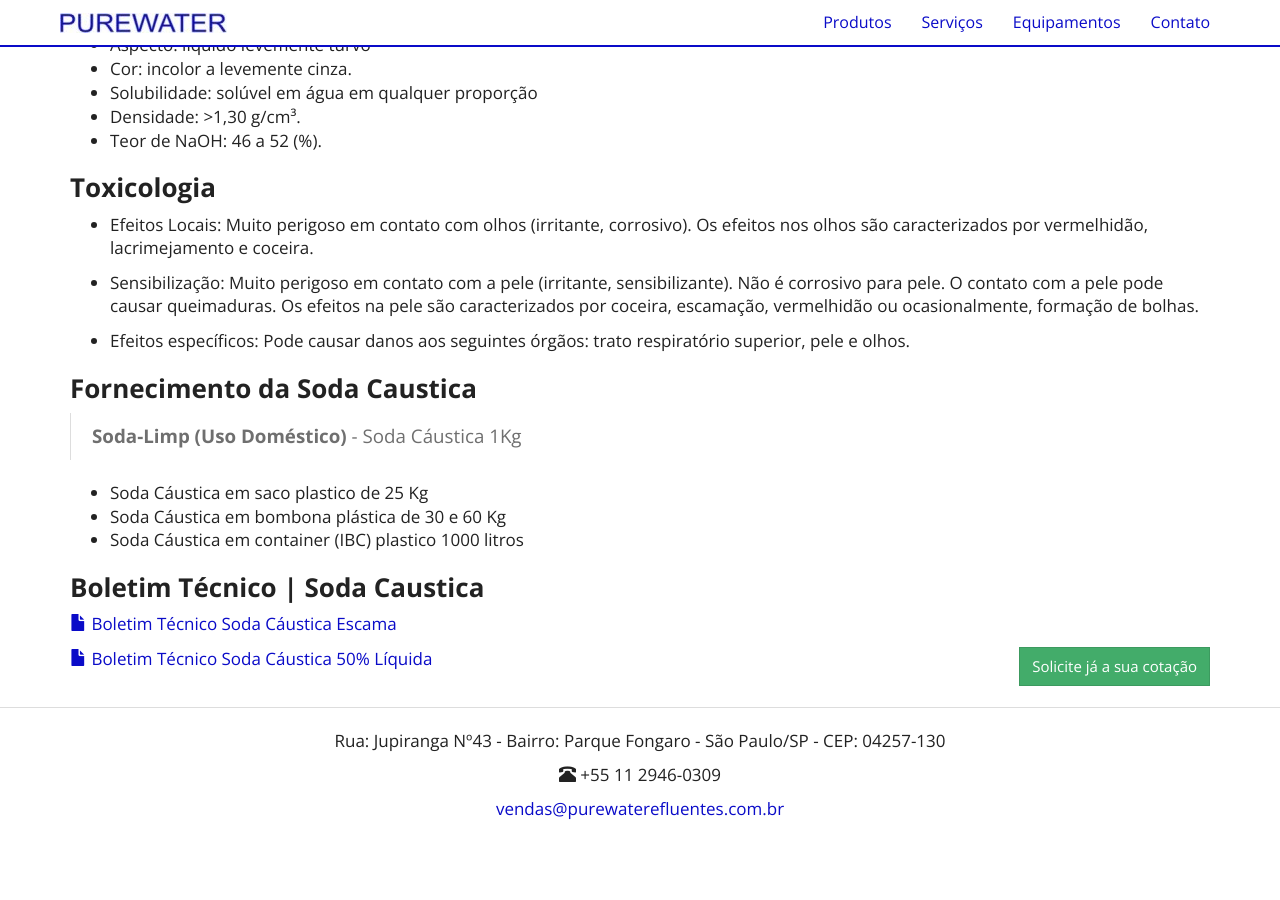
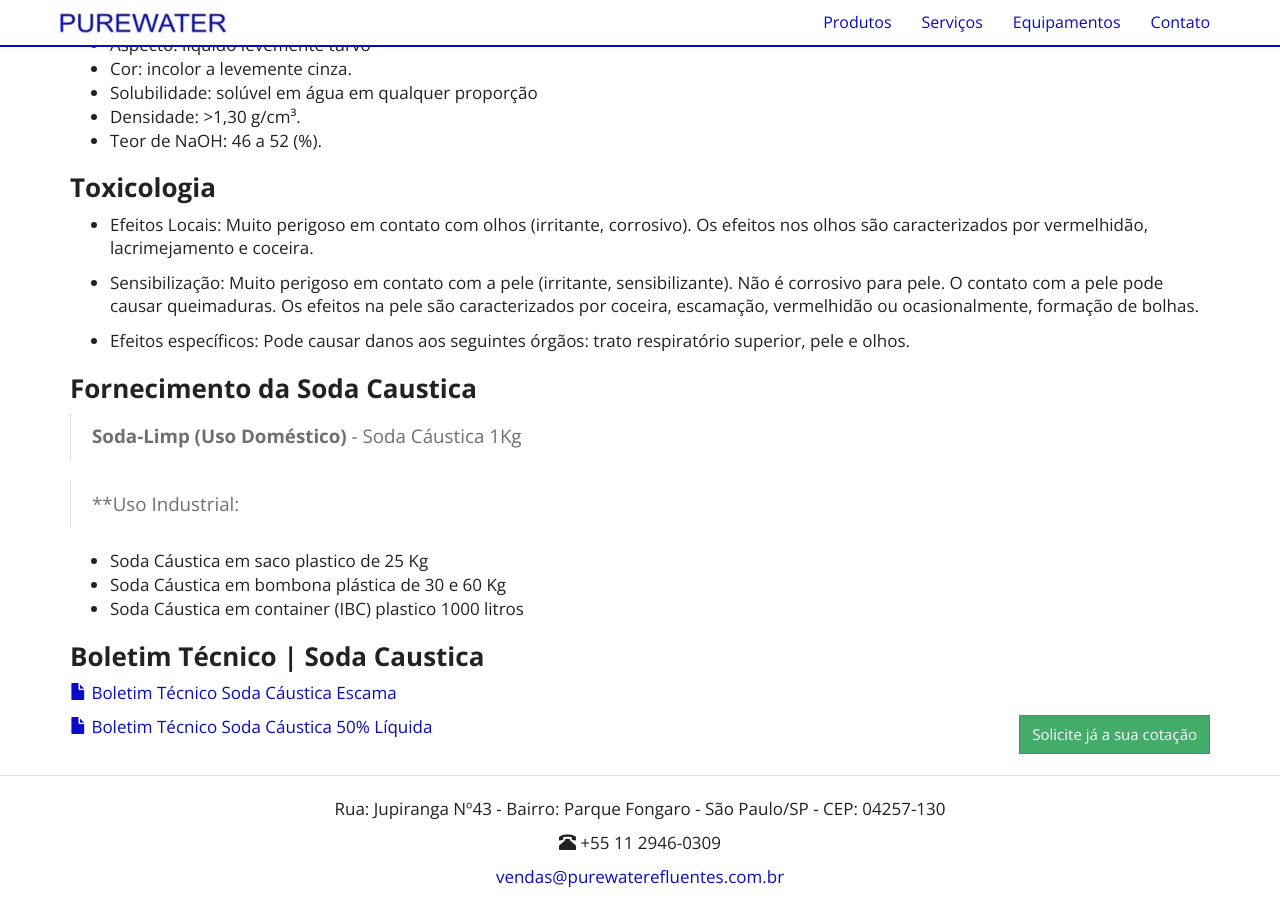
Before and after one commit to purewaterefluentes/purewaterefluentes.github.io, a Jekyll site: the page built from produtos/hidroxido-de-sodio-soda-caustica.md, in a window 1280 px wide and 900 px high, scrolled down 1075 px. Built offline with Jekyll 4.4.1, drawn with Linux system fonts in a browser that asks for light colours; nearby versions of some CDN libraries; library files that are not in the unit come from our copies; before the commit the page ends 1907 px from its top, so only the background shows below that.

Commit message:
Update hidroxido-de-sodio-soda-caustica.md

```diff
--- a/produtos/hidroxido-de-sodio-soda-caustica.md
+++ b/produtos/hidroxido-de-sodio-soda-caustica.md
@@ -54,6 +54,8 @@ O hidróxido de sódio, na maior parte, é sintetizado pelo método de caustific
 
 >**Soda-Limp (Uso Doméstico)** - Soda Cáustica 1Kg
 
+>**Uso Industrial:
+
 - Soda Cáustica em saco plastico de 25 Kg
 - Soda Cáustica em bombona plástica de 30 e 60 Kg
 - Soda Cáustica em container (IBC) plastico 1000 litros
```
